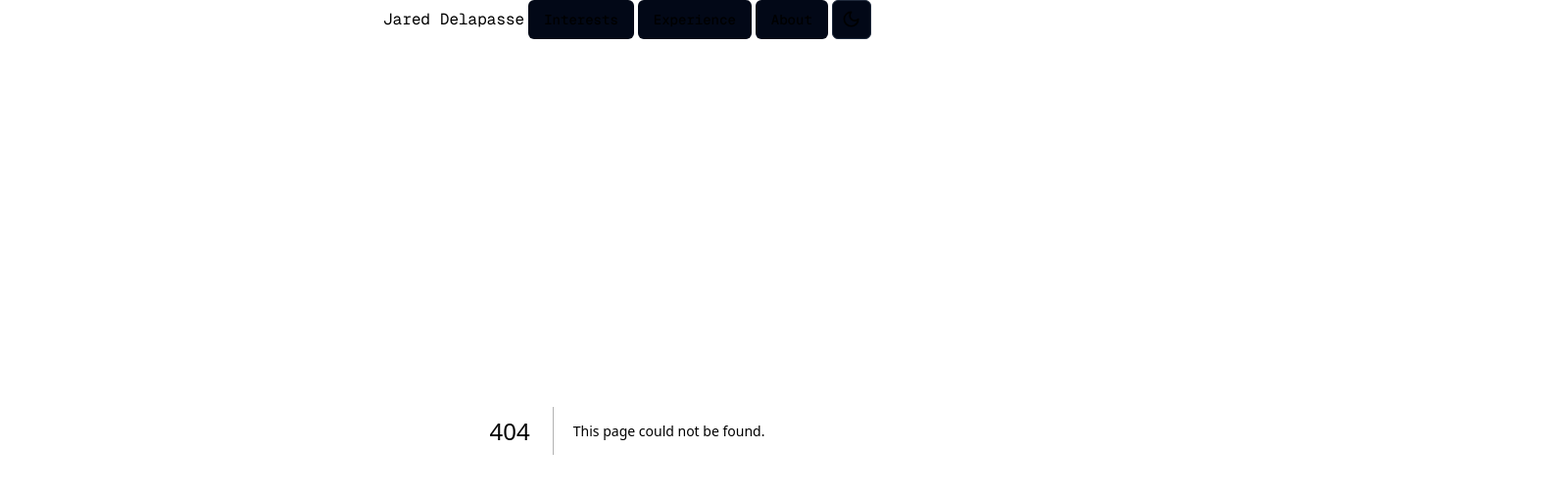
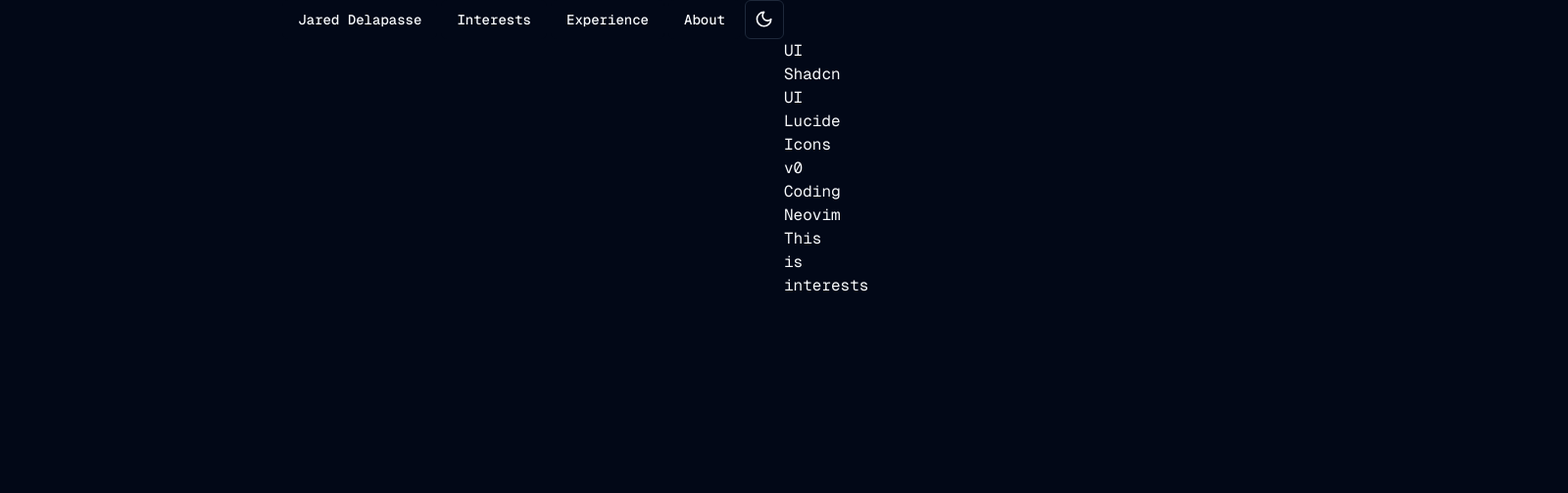
Before and after one commit to jdela22/portfoliov2, a Next.js app in the folder my-app/: page /Interests in a window 1280 px wide. Before the commit this address had no page. Shown: the top 504 px of the page at 98% size, 1600 px wide, since content can reach past the window. Built offline with nearby package versions, Linux system fonts and the light colour scheme.

Commit message:
Added more routes/pages

```diff
--- /dev/null
+++ b/my-app/src/app/About/page.tsx
@@ -0,0 +1,6 @@
+"use client";
+const About = () => {
+  return <div>This is about</div>;
+};
+
+export default About;
--- /dev/null
+++ b/my-app/src/app/Experience/page.tsx
@@ -0,0 +1,5 @@
+const Experience = () => {
+  return <div>This is Experience</div>;
+};
+
+export default Experience;
--- /dev/null
+++ b/my-app/src/app/Interests/page.tsx
@@ -0,0 +1,25 @@
+const Interests = () => {
+  return (
+    <>
+      <ul>
+        <li>
+          UI
+          <ul>
+            <li>Shadcn UI</li>
+            <li>Lucide Icons</li>
+            <li>v0</li>
+          </ul>
+        </li>
+        <li>
+          Coding
+          <ul>
+            <li>Neovim</li>
+          </ul>
+        </li>
+      </ul>
+      <div>This is interests</div>
+    </>
+  );
+};
+
+export default Interests;
--- a/my-app/src/app/layout.tsx
+++ b/my-app/src/app/layout.tsx
@@ -1,12 +1,9 @@
 import type { Metadata } from "next";
 import { NavigationMenuDemo } from "@/components/main-nav";
-import { Inter } from "next/font/google";
 import "./globals.css";
 import { ThemeProvider } from "@/components/theme-provider";
 import { GeistSans } from "geist/font/sans";
 import { GeistMono } from "geist/font/mono";
-
-const inter = Inter({ subsets: ["latin"] });
 
 export const metadata: Metadata = {
   title: "Create Next App",
@@ -27,7 +24,7 @@
           enableSystem
           disableTransitionOnChange
         >
-          <main className="min-h-screen px-96">
+          <main className="min-h-screen px-[800px]">
             <NavigationMenuDemo />
             {children}
           </main>
--- a/my-app/src/app/page.tsx
+++ b/my-app/src/app/page.tsx
@@ -1,3 +1,5 @@
+"use client";
+
 import Image from "next/image";
 import profilepic from "../../public/profilepic.jpg";
 export default function Home() {
@@ -8,9 +10,15 @@
         alt="Picture of me"
         width={200}
         height={200}
-        className="rounded-full"
+        className="rounded-full mb-4"
       />
-      Hello!
+      <div>
+        Hello, my name is Jared Delapasse. I'm a software engineer primarily
+        focused on front-end. I've built this site to serve as a playground for
+        the latest tech I'm interested in. I plan on keeping this up-to-date in
+        semi-realtime with my current interests. Feel free to click around and
+        see what I've been up to.
+      </div>
     </>
   );
 }
--- a/my-app/src/components/main-nav.tsx
+++ b/my-app/src/components/main-nav.tsx
@@ -56,26 +56,31 @@
 
 export function NavigationMenuDemo() {
   return (
-    <div className="w-full flex justify-center">
-      <NavigationMenu className="w-full justify-center">
+    <NavigationMenu className="w-full justify-end">
       <NavigationMenuList>
         <NavigationMenuItem className="text-bold">
+          <Link href="/">
+            <NavigationMenuLink className={navigationMenuTriggerStyle()}>
               Jared Delapasse
+            </NavigationMenuLink>
+          </Link>
         </NavigationMenuItem>
         <NavigationMenuItem>
+          <Link href="/Interests">
             <NavigationMenuLink className={navigationMenuTriggerStyle()}>
               Interests
             </NavigationMenuLink>
+          </Link>
         </NavigationMenuItem>
         <NavigationMenuItem>
-            <Link href="/docs" legacyBehavior passHref>
+          <Link href="/Experience" legacyBehavior passHref>
             <NavigationMenuLink className={navigationMenuTriggerStyle()}>
               Experience
             </NavigationMenuLink>
           </Link>
         </NavigationMenuItem>
         <NavigationMenuItem>
-            <Link href="/docs" legacyBehavior passHref>
+          <Link href="/About" legacyBehavior passHref>
             <NavigationMenuLink className={navigationMenuTriggerStyle()}>
               About
             </NavigationMenuLink>
@@ -86,7 +91,6 @@
         </NavigationMenuItem>
       </NavigationMenuList>
     </NavigationMenu>
-    </div>
   );
 }
 
@@ -101,7 +105,7 @@
           ref={ref}
           className={cn(
             "block select-none space-y-1 rounded-md p-3 leading-none no-underline outline-none transition-colors hover:bg-accent hover:text-accent-foreground focus:bg-accent focus:text-accent-foreground",
-            className
+            className,
           )}
           {...props}
         >
--- a/my-app/src/components/ui/navigation-menu.tsx
+++ b/my-app/src/components/ui/navigation-menu.tsx
@@ -12,8 +12,8 @@
   <NavigationMenuPrimitive.Root
     ref={ref}
     className={cn(
-      "max-w-max relative z-10 flex flex-1 items-center justify-center",
-      className
+      "relative z-10 flex flex-1 items-center justify-center",
+      className,
     )}
     {...props}
   >
@@ -31,7 +31,7 @@
     ref={ref}
     className={cn(
       "group flex flex-1 list-none items-center justify-center space-x-1",
-      className
+      className,
     )}
     {...props}
   />
@@ -41,7 +41,7 @@
 const NavigationMenuItem = NavigationMenuPrimitive.Item;
 
 const navigationMenuTriggerStyle = cva(
-  "group inline-flex h-10 w-max items-center justify-center rounded-md bg-background px-4 py-2 text-sm font-medium transition-colors hover:bg-accent hover:text-accent-foreground focus:bg-accent focus:text-accent-foreground focus:outline-none disabled:pointer-events-none disabled:opacity-50 data-[active]:bg-accent/50 data-[state=open]:bg-accent/50"
+  "group inline-flex h-10 w-max items-center justify-center rounded-md bg-background px-4 py-2 text-sm font-medium transition-colors hover:bg-accent hover:text-accent-foreground focus:bg-accent focus:text-accent-foreground focus:outline-none disabled:pointer-events-none disabled:opacity-50 data-[active]:bg-accent/50 data-[state=open]:bg-accent/50",
 );
 
 const NavigationMenuTrigger = React.forwardRef<
@@ -70,7 +70,7 @@
     ref={ref}
     className={cn(
       "left-0 top-0 w-full data-[motion^=from-]:animate-in data-[motion^=to-]:animate-out data-[motion^=from-]:fade-in data-[motion^=to-]:fade-out data-[motion=from-end]:slide-in-from-right-52 data-[motion=from-start]:slide-in-from-left-52 data-[motion=to-end]:slide-out-to-right-52 data-[motion=to-start]:slide-out-to-left-52 md:absolute md:w-auto ",
-      className
+      className,
     )}
     {...props}
   />
@@ -87,7 +87,7 @@
     <NavigationMenuPrimitive.Viewport
       className={cn(
         "origin-top-center relative mt-1.5 h-[var(--radix-navigation-menu-viewport-height)] w-full overflow-hidden rounded-md border bg-popover text-popover-foreground shadow-lg data-[state=open]:animate-in data-[state=closed]:animate-out data-[state=closed]:zoom-out-95 data-[state=open]:zoom-in-90 md:w-[var(--radix-navigation-menu-viewport-width)]",
-        className
+        className,
       )}
       ref={ref}
       {...props}
@@ -105,7 +105,7 @@
     ref={ref}
     className={cn(
       "top-full z-[1] flex h-1.5 items-end justify-center overflow-hidden data-[state=visible]:animate-in data-[state=hidden]:animate-out data-[state=hidden]:fade-out data-[state=visible]:fade-in",
-      className
+      className,
     )}
     {...props}
   >
```
Also changed, not shown: my-app/.eslintrc.json. Lines whose indentation alone changed are shown as unchanged.
